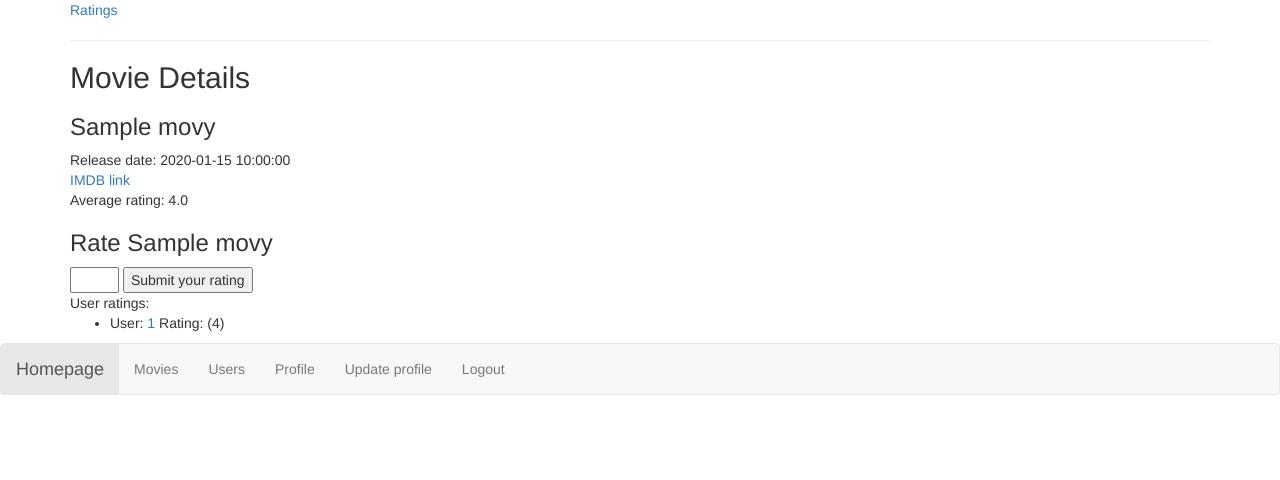
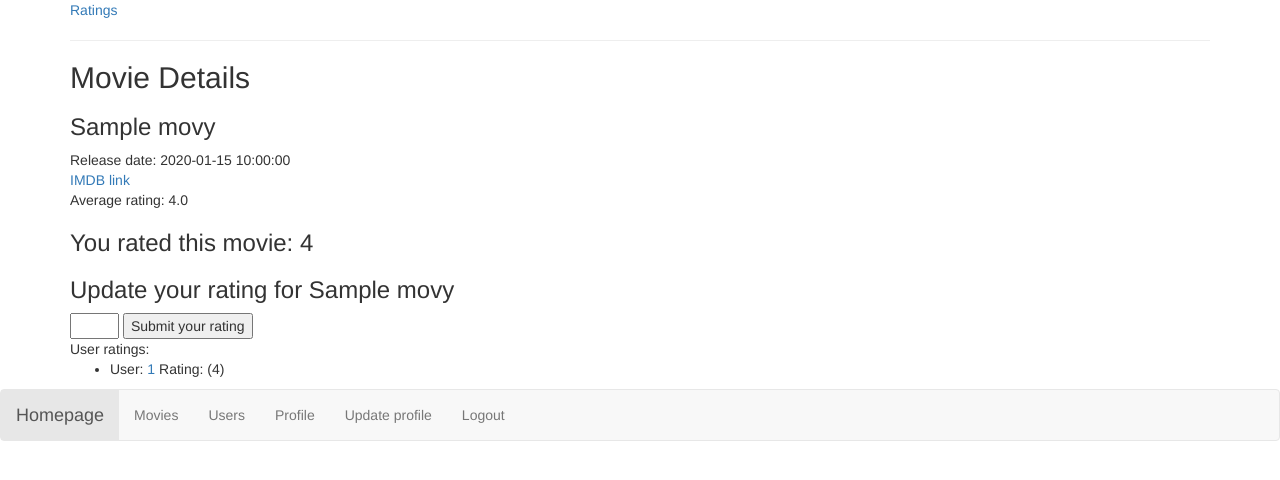
Before and after one commit to hb-kada/hb-ratings, a Flask app: page /movies/1 in a window 1280 px wide. Shown: the top 480 px of the page. Run offline with Flask 2, Linux system fonts and the light colour scheme; the visitor is signed in with stand-in values (Sample User, id 1); tables that the repository leaves empty hold one stand-in row (values such as "Sample post"); some libraries are stand-ins or nearby versions.

Commit message:
Customizes messaging on movie details; fixes error where new rating was not being saved to db.

```diff
--- a/server.py
+++ b/server.py
@@ -169,7 +169,6 @@ def show_movie_details(movie_id):
     if user_id:
         user_rating = Rating.query.filter_by(
             movie_id=movie_id, user_id=user_id).first()
-
     else:
         user_rating = None
 
@@ -186,6 +185,8 @@ def show_movie_details(movie_id):
         user = User.query.get(user_id)
         if user:
             prediction = user.predict_rating(movie)
+
+    # print "User rating is {}.".format(user_rating.rating)
 
     return render_template('movie_details.html',
                            movie=movie,
@@ -214,6 +215,7 @@ def add_rating():
     # Else adds new rating to database
     else:
         new_rating = Rating(user_id=user_id, movie_id=movie_id, rating=user_rating)
+        db.session.add(new_rating)
 
     db.session.commit()
     return redirect('/movies/' + movie_id)
--- a/templates/movie_details.html
+++ b/templates/movie_details.html
@@ -14,8 +14,12 @@
     {% endif %}
 
   {% if session.get('user') %}
-
-      <h3>Rate {{ movie.movie_title }}</h3>
+      {% if user_rating %}
+        <h3>You rated this movie: {{ user_rating.rating }}</h3>
+        <h3>Update your rating for {{ movie.movie_title }}</h3>
+      {% else %}
+        <h3>Rate {{ movie.movie_title }}</h3>
+      {% endif %}
       <form action='/add-rating' method='POST'>
           <input type="number" min="1" max="5" name="user_rating">
           <input type="submit" value="Submit your rating">
```
